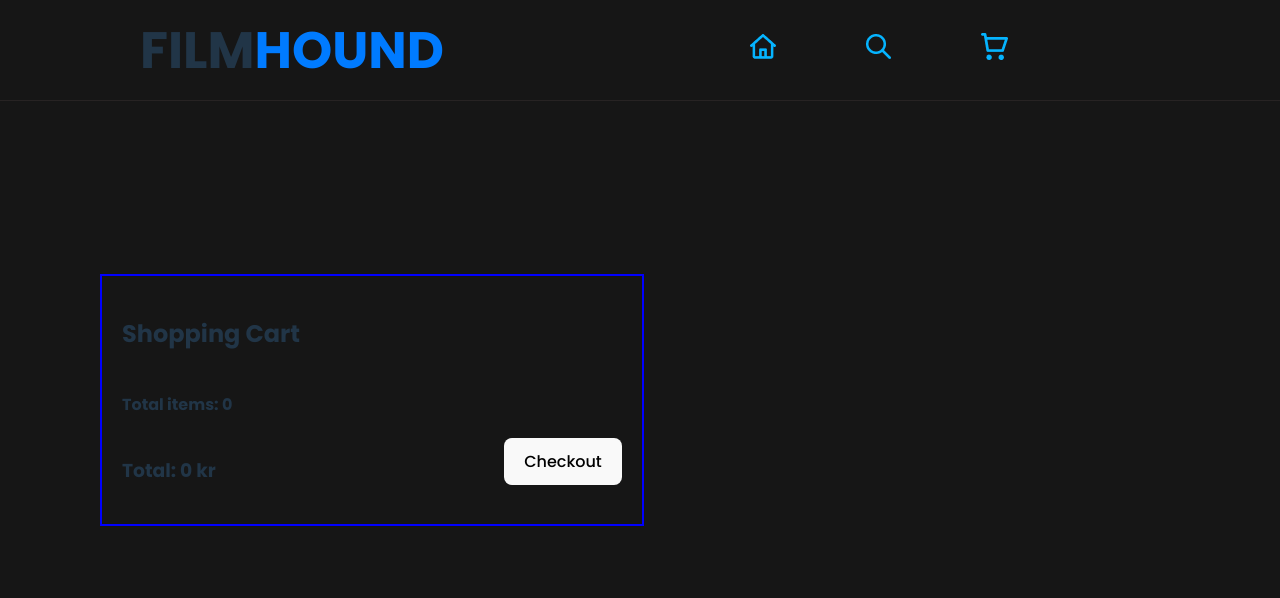
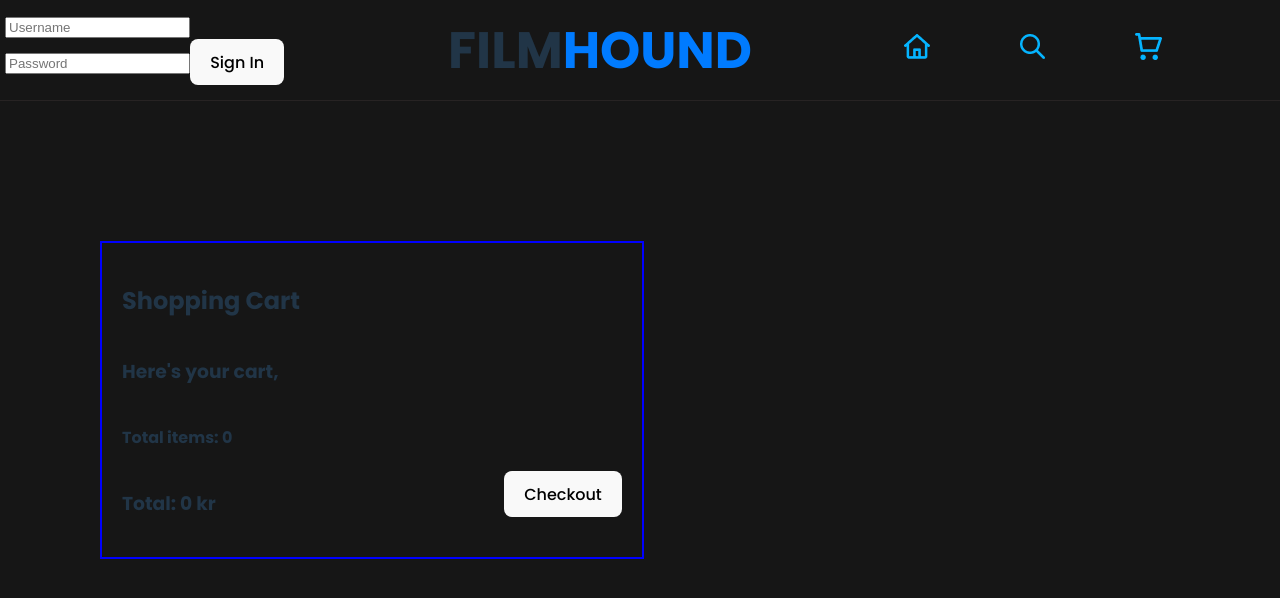
Before and after one commit to braindome/film-hound, a React (Vite) app: page /checkout in a window 1280 px wide. Shown: the top 598 px of the page. Built offline with nearby package versions, Linux system fonts and the light colour scheme.

Commit message:
Mock login with username state added

```diff
--- a/src/App.jsx
+++ b/src/App.jsx
@@ -3,6 +3,7 @@ import Home from "./components/home";
 import SearchedFilms from "./components/SearchedFilms";
 import Checkout from "./components/checkout";
 import "./App.css";
+import UserLogin from "./components/UserLogin";
 
 import ShoppingCart from "./components/ShoppingCart";
 
--- a/src/components/ShoppingCart.jsx
+++ b/src/components/ShoppingCart.jsx
@@ -1,28 +1,28 @@
 import React from "react";
 import { useSelector } from "react-redux/es/hooks/useSelector";
 import CartItem from "./CartItem";
-import "./styles/ShoppingCart.css"
+import "./styles/ShoppingCart.css";
 import { Link } from "react-router-dom";
 
 const ShoppingCart = () => {
   const cartItems = useSelector((state) => state.cart);
+  const username = useSelector((state) => state.user.username);
   const total = cartItems.length * 39;
 
   return (
     <div className="cart_wrapper">
       <h2>Shopping Cart</h2>
+      <h3>Here's your cart, {username} </h3>
       {cartItems.map((film, index) => (
         <CartItem key={index} film={film} />
       ))}
       <h4>Total items: {cartItems.length} </h4>
-      <div className="checkout_row" >
+      <div className="checkout_row">
         <h3>Total: {total} kr </h3>
-        <Link to = "/payment">
-        <button>Checkout</button>
+        <Link to="/payment">
+          <button>Checkout</button>
         </Link>
-
       </div>
-
     </div>
   );
 };
--- /dev/null
+++ b/src/components/UserLogin.jsx
@@ -0,0 +1,52 @@
+import { useState } from "react";
+import { useDispatch } from "react-redux";
+import { actions } from "../features/userReducer";
+import "./styles/UserLogin.css";
+
+const UserLogin = () => {
+  const [loggedIn, setLoggedIn] = useState(false);
+  const [username, setUsername] = useState("");
+  const [password, setPassword] = useState("");
+
+  const dispatch = useDispatch();
+
+  const handleLogin = () => {
+    setLoggedIn(true);
+    dispatch(actions.loginUsername(username));
+  };
+
+  const handleLogout = () => {
+    setLoggedIn(false);
+    setUsername("");
+    setPassword("");
+  };
+
+  return (
+    <div className="user_bar">
+      {loggedIn ? (
+        <div>
+          <div>Welcome, {username}</div>
+          <button onClick={handleLogout}>Logout</button>
+        </div>
+      ) : (
+        <div>
+          <input
+            type="text"
+            placeholder="Username"
+            value={username}
+            onChange={(e) => setUsername(e.target.value)}
+          />
+          <input
+            type="password"
+            placeholder="Password"
+            value={password}
+            onChange={(e) => setPassword(e.target.value)}
+          />
+          <button onClick={handleLogin}>Sign In</button>
+        </div>
+      )}
+    </div>
+  );
+};
+
+export default UserLogin;
--- a/src/components/checkout.jsx
+++ b/src/components/checkout.jsx
@@ -1,6 +1,7 @@
 import React, { useState } from "react";
 import { useNavigate } from "react-router-dom";
-import './checkout.css';
+import "./checkout.css";
+import { useSelector } from "react-redux";
 
 function Checkout() {
   const [showPhoneNumberInput, setShowPhoneNumberInput] = useState(false);
@@ -11,45 +12,46 @@ function Checkout() {
   const [paypalEmail, setPaypalEmail] = useState("");
 
   const navigate = useNavigate();
+  const username = useSelector((state) => state.user.username);
 
   const handleSwishClick = () => {
     setShowPhoneNumberInput(true);
     setShowKlarnaOptions(false);
     setShowPayPalInput(false);
-  }
+  };
 
   const handleKlarnaClick = () => {
     setShowKlarnaOptions(!showKlarnaOptions);
     setShowPhoneNumberInput(false);
     setShowPayPalInput(false);
-  }
+  };
 
   const handlePayPalClick = () => {
     setShowPayPalInput(true);
     setShowPhoneNumberInput(false);
     setShowKlarnaOptions(false);
-  }
+  };
 
   const handlePhoneNumberChange = (e) => {
     const inputValue = e.target.value;
     // Use a regular expression to match only numeric characters
-    const numericValue = inputValue.replace(/\D/g, ''); // Remove non-numeric characters
+    const numericValue = inputValue.replace(/\D/g, ""); // Remove non-numeric characters
 
     setPhoneNumber(numericValue);
     setShowPayButton(!!numericValue);
-  }
+  };
 
   const handlePaypalEmailChange = (e) => {
     const emailValue = e.target.value;
     setPaypalEmail(emailValue);
     setShowPayButton(!!emailValue);
-  }
+  };
 
   const handlePayment = () => {
-    alert("Payment processed! Thank you for your purchase");
+    alert("Payment processed! Thank you for your purchase, " + username);
     // After the alert is dismissed, navigate back to the home page
-    navigate('/home');
-  }
+    navigate("/home");
+  };
 
   return (
     <div>
--- a/src/components/navbar.jsx
+++ b/src/components/navbar.jsx
@@ -2,6 +2,7 @@ import Logo from "/src/assets/Logo.png";
 import HomeIcon from "/src/assets/home_Icon.png";
 import SearchIcon from "/src/assets/icon_search.png";
 import ShoppingIcon from "/src/assets/icon_shopping.png";
+import UserLogin from "./UserLogin";
 
 import { Link } from "react-router-dom";
 import React, { useState } from "react";
@@ -12,6 +13,8 @@ export default function Navbar() {
 
   return (
     <div className="navbar">
+      <UserLogin />
+
       <div className="leftSide" id={openLinks ? "open" : "close"}>
       <h1 className="title">FILM<span className='blue'>HOUND</span></h1>
         <div className="hiddenLinks"></div>
--- /dev/null
+++ b/src/components/styles/UserLogin.css
@@ -0,0 +1,7 @@
+.user_bar {
+    /* border: 2px solid red; */
+    display: flex;
+    flex-direction: column;
+    padding: 5px;
+    margin-top: 10px;
+}
--- a/src/features/rootreducer.js
+++ b/src/features/rootreducer.js
@@ -1,8 +1,10 @@
 import { combineReducers } from "redux";
 import cartReducer from "./cartReducer";
+import { userReducer } from "./userReducer";
 
 const rootReducer = combineReducers({
-    cart: cartReducer
+    cart: cartReducer,
+    user: userReducer,
 });
 
 export { rootReducer };
--- /dev/null
+++ b/src/features/userReducer.js
@@ -0,0 +1,27 @@
+import { createAction, createReducer } from "@reduxjs/toolkit";
+
+const loginUsername = createAction("username login");
+const loginPassword = createAction("password login");
+const logout = createAction("log out");
+
+const actions = { loginUsername, loginPassword, logout };
+
+const initialState = {
+    username: "",
+    password: "",
+}
+
+const userReducer = createReducer(initialState, (builder) => {
+    builder
+        .addCase(loginUsername, (state, action) => {
+            state.username = action.payload
+        })
+        .addCase(loginPassword, (state, action) => {
+            state.password = action.payload
+        })
+        .addCase(logout, (state, action) => {
+            return initialState
+        })
+})
+
+export { actions, userReducer }
```
